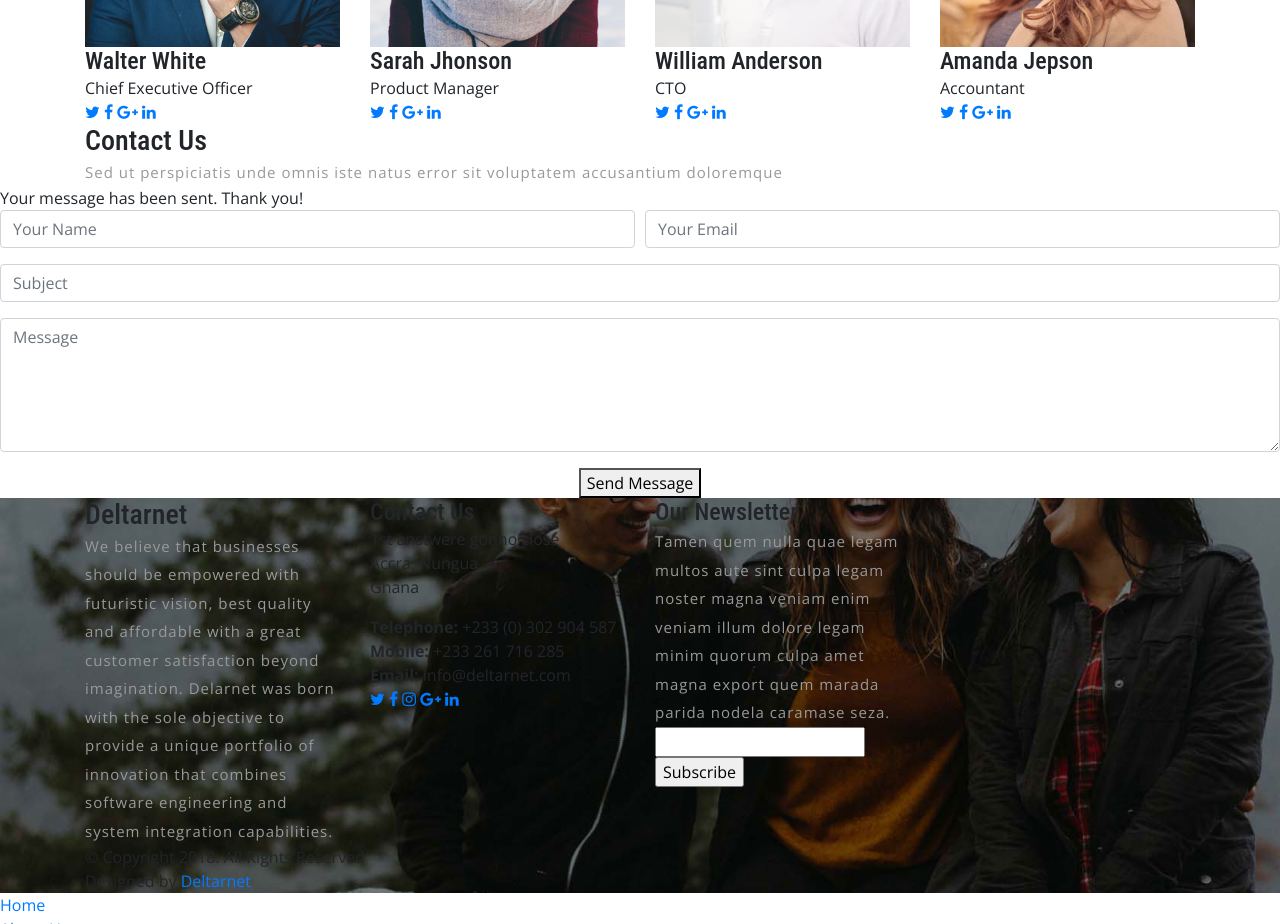
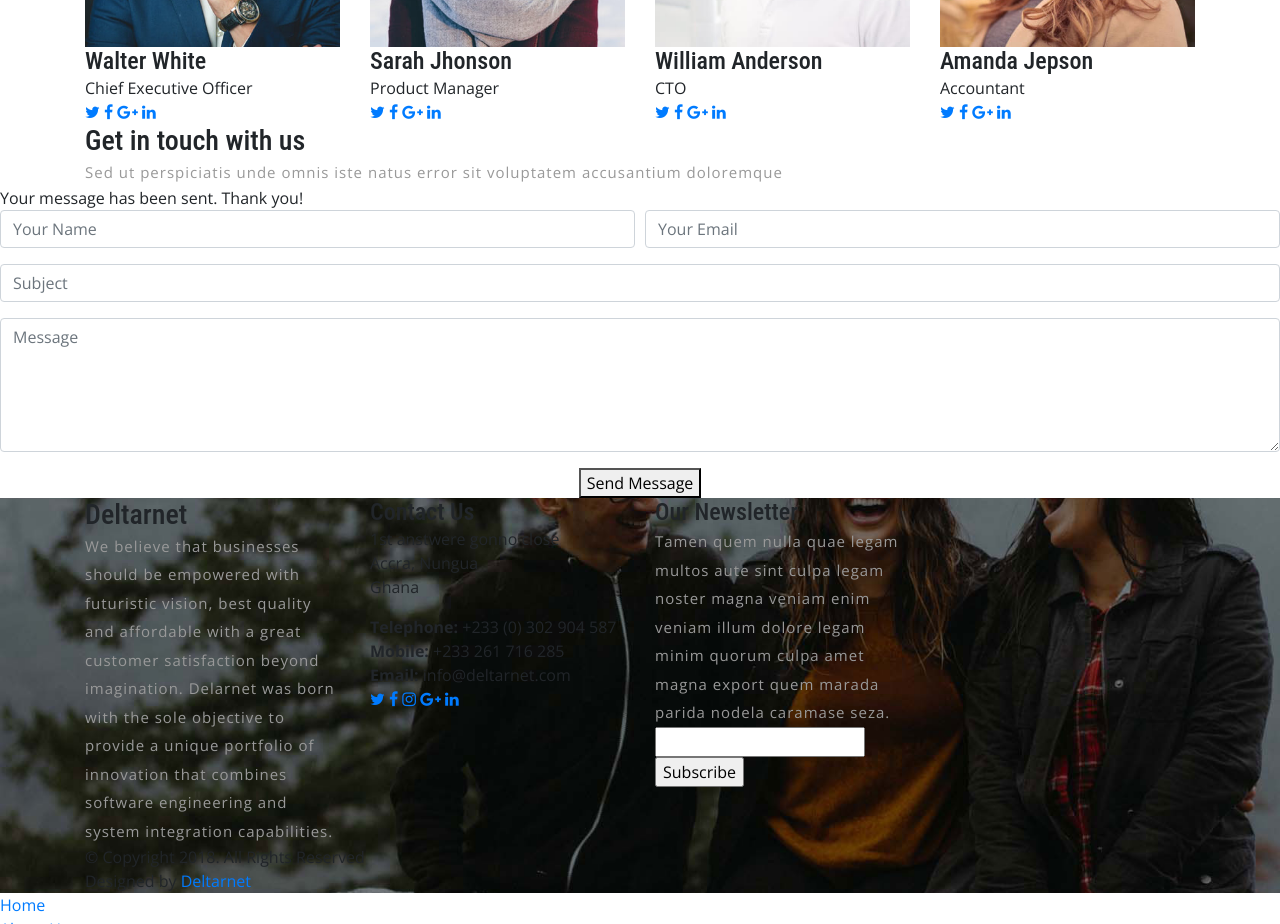
Before and after one commit to deltarnet/IEIS-, a plain HTML site: page BizPage/BizPage/index.html in a window 1280 px wide. Shown: the part 2260-3184 px from the top of the page. Drawn offline with nearby package versions, Linux system fonts and the light colour scheme; files that its build step writes are made by us from their sources; files whose address does not match are found by name.

Commit message:
adding changes

```diff
--- a/BizPage/BizPage/index.html
+++ b/BizPage/BizPage/index.html
@@ -768,7 +768,7 @@
       <div class="container">
 
         <div class="section-header">
-          <h3>Contact Us</h3>
+          <h3>Get in touch with us</h3>
           <p>Sed ut perspiciatis unde omnis iste natus error sit voluptatem accusantium doloremque</p>
         </div>
 
```
